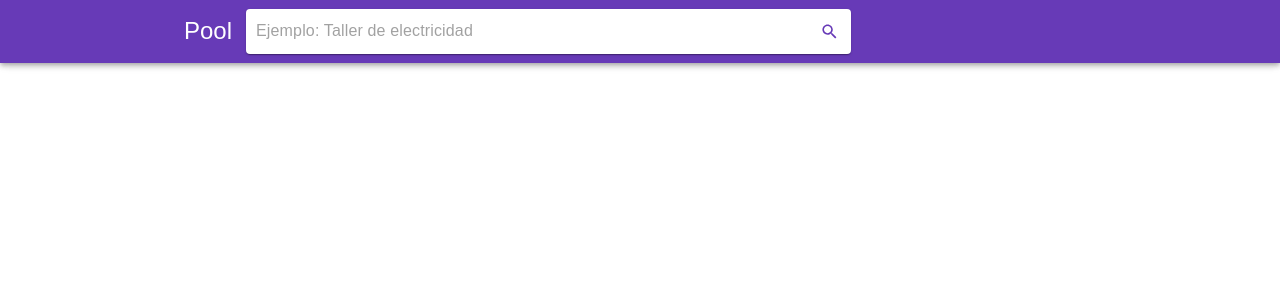
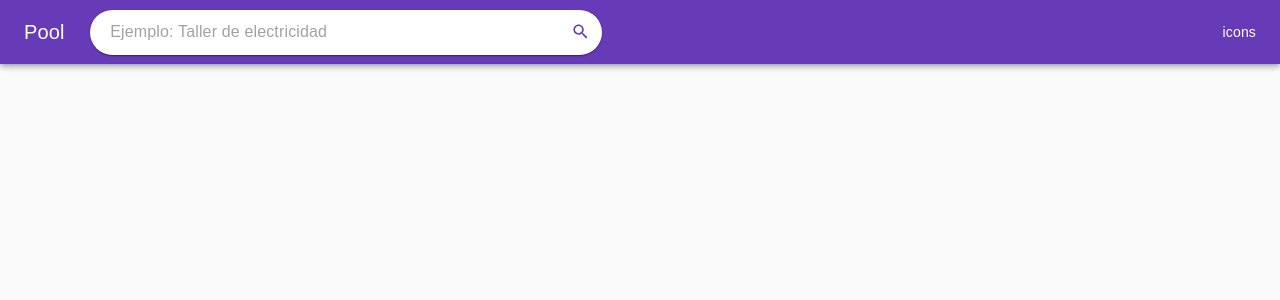
Before and after one commit to hcastillaq/thepool, a React app: page /q/1 in a window 1280 px wide. Shown: the top 300 px of the page. Built offline with nearby package versions, Linux system fonts and the light colour scheme.

Commit message:
rediseñando el nav, version inicial

```diff
--- a/package.json
+++ b/package.json
@@ -18,6 +18,7 @@
 		"@hapi/inert": "^5.2.1",
 		"@material-ui/core": "^4.2.1",
 		"@material-ui/icons": "^4.2.1",
+		"@material-ui/styles": "^4.2.1",
 		"axios": "^0.19.0",
 		"react": "^16.8.6",
 		"react-dom": "^16.8.6",
--- a/src/components/Nav.js
+++ /dev/null
@@ -1,38 +0,0 @@
-import React, { Component } from "react";
-import {
-	AppBar,
-	Typography,
-	Grid,
-	Container,
-} from "@material-ui/core";
-
-import ButtonBase from '@material-ui/core/ButtonBase';
-
-import { Link } from 'react-router-dom';
-import SearchBar from "./SearchBar";
-
-export default class Nav extends Component {
-	render() {
-		return (
-			<AppBar style={ { padding: '5px 0px' } } position="fixed">
-					<Container maxWidth="md">
-						<Grid container alignItems="center" spacing={1} style={ {margin:'0px', padding:'0px'} }>
-
-						 <ButtonBase>
-								<Typography variant="h5" noWrap>
-										<Link to="/" >
-											Pool
-										</Link>
-								</Typography>
-						 </ButtonBase>
-
-							<Grid item xs={8} style={ {marginLeft: '10px'} }>
-								<SearchBar />
-							</Grid>
-
-						</Grid>
-					</Container>
-			</AppBar>
-		);
-	}
-}
--- /dev/null
+++ b/src/components/Nav.tsx
@@ -0,0 +1,65 @@
+import React, { Component } from "react";
+import {
+	AppBar,
+	Typography,
+	Grid,
+	Container,
+	Toolbar,
+	Button,
+} from "@material-ui/core";
+
+
+import { makeStyles } from '@material-ui/styles';
+import ButtonBase from '@material-ui/core/ButtonBase';
+import { Link } from 'react-router-dom';
+import SearchBar from "./SearchBar";
+import { APPTITLE } from './../config/config';
+
+export default class Nav extends React.Component <any, any>{
+
+	constructor( props : any)
+	{
+		super(props);
+		this.state = { SearchBar: null, Title: null };
+	}
+
+	componentWillMount()
+	{
+		if( !this.props.home )
+		{
+			this.setState( {
+				SearchBar: (
+					<div className="nav__content__item nav__content__item--search-bar">
+						<SearchBar />
+					</div>
+				)
+			});
+
+			this.setState( {
+				Title: (
+					<div className="nav__content__item nav__content--title">
+						<Typography variant="h6">
+							<Link to="/">
+								{APPTITLE}
+							</Link>
+						</Typography>
+					</div>
+				)
+			})
+		}
+	}
+	render()
+	{
+		return (
+			<AppBar className={ `nav ${this.props.home ? 'nav--home':''} ` }>
+				<Toolbar className="nav__content">
+					{ this.state.Title }
+					{ this.state.SearchBar }
+					<div className="nav__content__item nav__content__item--icons">
+						icons
+					</div>
+				</Toolbar>
+			</AppBar>
+		);
+	}
+};
--- a/src/components/Search.js
+++ b/src/components/Search.js
@@ -18,6 +18,8 @@ const useStyles = {
 		alignItems: "center",
 		width: "100%",
 		height: "45px",
+		borderRadius: "2.6em",
+		paddingLeft: '10px'
 	},
 	input: {
 		marginLeft: 10,
--- a/src/config/config.ts
+++ b/src/config/config.ts
@@ -1,3 +1,5 @@
 import {URLPROD, URLDEV} from './enviromentVars';
 
 export const URL = URLDEV;
+
+export const APPTITLE : String = "Pool";
--- a/src/pages/Home.tsx
+++ b/src/pages/Home.tsx
@@ -6,6 +6,7 @@ import {
 } from "@material-ui/core";
 
 import SearchBar from "../components/SearchBar";
+import Nav from './../components/Nav';
 
 class Home extends React.Component
 {
@@ -23,6 +24,7 @@ class Home extends React.Component
 	{
 		return (
 			<div className="page page__home">
+				<Nav  home={ true }/>
 				<Container maxWidth="sm" >
 					<Grid container
 					justify="center"
--- a/src/pages/results.page.tsx
+++ b/src/pages/results.page.tsx
@@ -1,13 +1,42 @@
 import React from 'react';
+import PropTypes from 'prop-types';
 import Nav from './../components/Nav';
 import PublicationItemResult from '../components/PublicationItemResult';
-import { Grid } from '@material-ui/core';
+import { Grid, CssBaseline } from '@material-ui/core';
 import { Container } from '@material-ui/core';
-
+import useScrollTrigger from '@material-ui/core/useScrollTrigger';
+import Box from '@material-ui/core/Box';
+import Toolbar from '@material-ui/core/Toolbar';
 
 /* importando store */
 import store from './../store/root.store';
 import { PublicationsTypes, QueryTypes } from '../store/types/types';
+
+
+function ElevationScroll(props : any) {
+	const { children, window } = props;
+	// Note that you normally won't need to set the window ref as useScrollTrigger
+	// will default to window.
+	// This is only being set here because the demo is in an iframe.
+	const trigger = useScrollTrigger({
+		disableHysteresis: true,
+		threshold: 0,
+		target: window ? window() : undefined,
+	});
+
+	return React.cloneElement(children, {
+		elevation: trigger ? 4 : 0,
+	});
+}
+
+ElevationScroll.propTypes = {
+	children: PropTypes.element.isRequired,
+	/**
+	 * Injected by the documentation to work in an iframe.
+	 * You won't need it on your project.
+	 */
+	window: PropTypes.func,
+};
 
 class PageResult extends React.Component {
 
@@ -51,7 +80,35 @@ class PageResult extends React.Component {
 	render() {
 		return (
 			<div className="page page_results">
-				<Nav></Nav>
+
+				<CssBaseline />
+
+				<ElevationScroll {... this.props}>
+					<Nav />
+				</ElevationScroll>
+
+				<Toolbar />
+
+				<Container>
+					<Grid container>
+						<Grid item xs={12} container spacing={1}>
+							{
+								this.state.publications.map(
+									( publication : any, index : any ) => {
+										return (
+											<Grid item xs={12} key={index}>
+												<PublicationItemResult
+													item={publication} />
+											</Grid>
+										)
+									}
+								)
+							}
+						</Grid>
+					</Grid>
+				</Container>
+
+				{/* <Nav></Nav>
 				<Container maxWidth="md" className="page_results__content">
 					<Grid container>
 						<Grid item xs={12} container spacing={1}>
@@ -69,7 +126,7 @@ class PageResult extends React.Component {
 							}
 						</Grid>
 					</Grid>
-				</Container>
+				</Container> */}
 			</div>
 		)
 	}
--- a/src/sass/app.sass
+++ b/src/sass/app.sass
@@ -5,6 +5,7 @@
 *
 	font-family: EncondeSansCondesed, sans-serif, Arial, Helvetica !important
 	margin: 0px
+
 a
 	text-decoration: none
 	color: white
@@ -13,12 +14,27 @@ a
 .page__home
 	background-color: #efefef !important
 	height: 100vh
-
 	.page__home__content
-		height: 85vh
-
+		padding-top: 30vh
 
 .page_results
-	margin-top: 60px
 	.page_results__content
 		margin-top: 20px
+
+.nav
+	&.nav--home
+		background: transparent !important
+		box-shadow:  none !important
+		color: black !important
+	.nav__content
+		display: flex
+		flex-direction: row
+	.nav__content__item
+		margin-right: 2vw
+		&:last-of-type
+			padding: 0px
+			margin: 0px
+			margin-left: auto
+		&.nav__content--title
+		&.nav__content__item--search-bar
+			width: 40vw
--- a/tsconfig.json
+++ b/tsconfig.json
@@ -8,7 +8,7 @@
 		"isolatedModules": true,
 		"esModuleInterop": true,
 		"jsx": "react",
-    "noImplicitAny": true
+		"noImplicitAny": false
 	},
 	"include": [
 		"src"
--- a/webpack.config.client.js
+++ b/webpack.config.client.js
@@ -50,7 +50,6 @@ module.exports = {
 		publicPath: '/static/',
 		port: 7000,
 		compress: true,
-		hot: true,
 		historyApiFallback: true
 	},
 	optimization: {
```
Also changed, not shown: public/react-loadable-ssr-addon.json (+4 -4 lines). Lines whose indentation alone changed are shown as unchanged.
